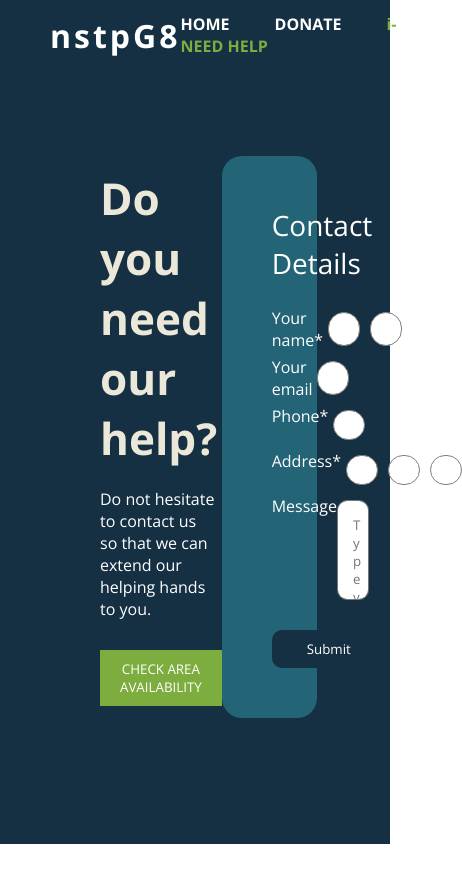
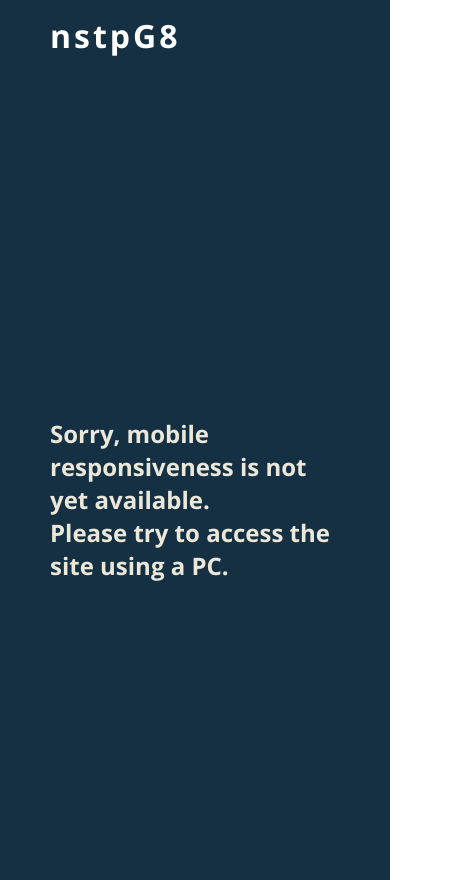
Before and after one commit to luckyx314/projectInom, a React (Create React App) app in the folder client/: page /need-help in a window 390 px wide. Shown: the whole page, 462 px wide, since content can reach past the window. Before the commit the page ends 844 px from the top, so only its background shows below. Built offline with nearby package versions, Linux system fonts and the light colour scheme.

Commit message:
new file: empty page
- is not yet mobile friendly

```diff
--- a/client/src/App.js
+++ b/client/src/App.js
@@ -1,4 +1,4 @@
-import React from "react";
+import React, { useEffect, useState } from "react";
 import { BrowserRouter as Router, Route, Routes } from "react-router-dom";
 
 // css
@@ -16,18 +16,42 @@ import DonationPage from "./components/DonationPage/DonationPage";
 import HomePage from "./components/HomePage/HomePage";
 import NeedHelpPage from "./components/NeedHelpPage/NeedHelpPage";
 import ErrorModal from "./components/Modals/ErrorModal/ErrorModal";
+import EmptyPage from "./components/EmptyPage/EmptyPage";
 
 const App = () => {
     const dispatch = useDispatch();
     const modalState = useSelector((state) => state.modalReducer.isModalOpen);
-    const errorModalState = useSelector(state => state.modalReducer.errorModal)
+    const errorModalState = useSelector(
+        (state) => state.modalReducer.errorModal
+    );
 
     const handleClose = () => {
         dispatch(closeModal());
     };
+
+    const [isLessThan810px, setIsLessThan810px] = React.useState(false);
+
+    React.useEffect(() => {
+        function handleResize() {
+            if (window.innerWidth <= 810) {
+                setIsLessThan810px(true);
+            } else {
+                setIsLessThan810px(false);
+            }
+        }
+
+        handleResize();
+
+        window.addEventListener("resize", handleResize);
+
+        return () => window.removeEventListener("resize", handleResize);
+    }, []);
+
     return (
         <div className="App">
-            {modalState && <div className="modal-overlay" onClick={handleClose}/>}
+            {modalState && (
+                <div className="modal-overlay" onClick={handleClose} />
+            )}
             <Router>
                 <NavBar />
                 <Routes>
@@ -37,6 +61,7 @@ const App = () => {
                 </Routes>
             </Router>
             {errorModalState && <ErrorModal />}
+            {isLessThan810px && <EmptyPage />}
         </div>
     );
 };
--- /dev/null
+++ b/client/src/components/EmptyPage/EmptyPage.css
@@ -0,0 +1,12 @@
+.empty-page-wrapper {
+    display: flex;
+    align-items: center;
+    justify-content: center;
+    height: 100%;
+    min-height: 90vh;
+    width: 100%;
+}
+
+.empty-page-container h2 {
+    color: #ebe8d9;
+}
--- /dev/null
+++ b/client/src/components/EmptyPage/EmptyPage.js
@@ -0,0 +1,17 @@
+import React from "react";
+import "./EmptyPage.css"
+
+const EmptyPage = () => {
+    return (
+        <div className="empty-page-wrapper">
+            <div className="empty-page-container">
+                <h2>
+                    Sorry, mobile responsiveness is not yet available. <br />{" "}
+                    Please try to access the site using a PC.
+                </h2>
+            </div>
+        </div>
+    );
+};
+
+export default EmptyPage;
--- a/client/src/components/HomePage/HomePage.js
+++ b/client/src/components/HomePage/HomePage.js
@@ -15,29 +15,27 @@ const HomePage = () => {
         dispatch(errorModal());
     };
 
-    const [participants] = useState(120000)
-    const [funding] = useState(100000)
+    const [participants] = useState(120000);
+    const [funding] = useState(100000);
 
     const props = useSpring({
         val: participants,
         from: {
-            val: 0
+            val: 0,
         },
         config: {
-            duration: 2500
-        }
-
-    })
+            duration: 2500,
+        },
+    });
     const props1 = useSpring({
         val: funding,
         from: {
-            val: 0
+            val: 0,
         },
         config: {
-            duration: 2500
-        }
-
-    })
+            duration: 2500,
+        },
+    });
 
     return (
         <div className="home-wrapper">
@@ -53,9 +51,25 @@ const HomePage = () => {
             </div>
             <div className="counter-container">
                 <div>WITH OVER</div>
-                <h2 className="participant-details"><span></span><animated.span>{props1.val.to(val => Math.floor(val).toLocaleString())}</animated.span>+</h2>
+                <h2 className="participant-details">
+                    <span></span>
+                    <animated.span>
+                        {props1.val.to((val) =>
+                            Math.floor(val).toLocaleString()
+                        )}
+                    </animated.span>
+                    +
+                </h2>
                 <div>VOLUNTEERS</div>
-                <h2 className="participant-details"><span>&#8369;</span><animated.span>{props.val.to(val => Math.floor(val).toLocaleString())}</animated.span>+</h2>
+                <h2 className="participant-details">
+                    <span>&#8369;</span>
+                    <animated.span>
+                        {props.val.to((val) =>
+                            Math.floor(val).toLocaleString()
+                        )}
+                    </animated.span>
+                    +
+                </h2>
                 <div>CROWD FUNDING</div>
             </div>
         </div>
--- a/client/src/index.css
+++ b/client/src/index.css
@@ -1,4 +1,4 @@
-@import url('https://fonts.googleapis.com/css2?family=Open+Sans:ital,wght@0,300;0,400;0,500;0,600;0,700;0,800;1,300;1,400&display=swap');
+@import url("https://fonts.googleapis.com/css2?family=Open+Sans:ital,wght@0,300;0,400;0,500;0,600;0,700;0,800;1,300;1,400&display=swap");
 
 * {
     box-sizing: border-box;
@@ -15,3 +15,12 @@
     height: 100%;
     padding: 0 50px;
 }
+
+@media screen and (max-width: 810px) {
+    #nav1 ul li,
+    .home-wrapper,
+    .donation-page-parent,
+    .help-page-wrapper {
+        display: none !important;
+    }
+}
```
